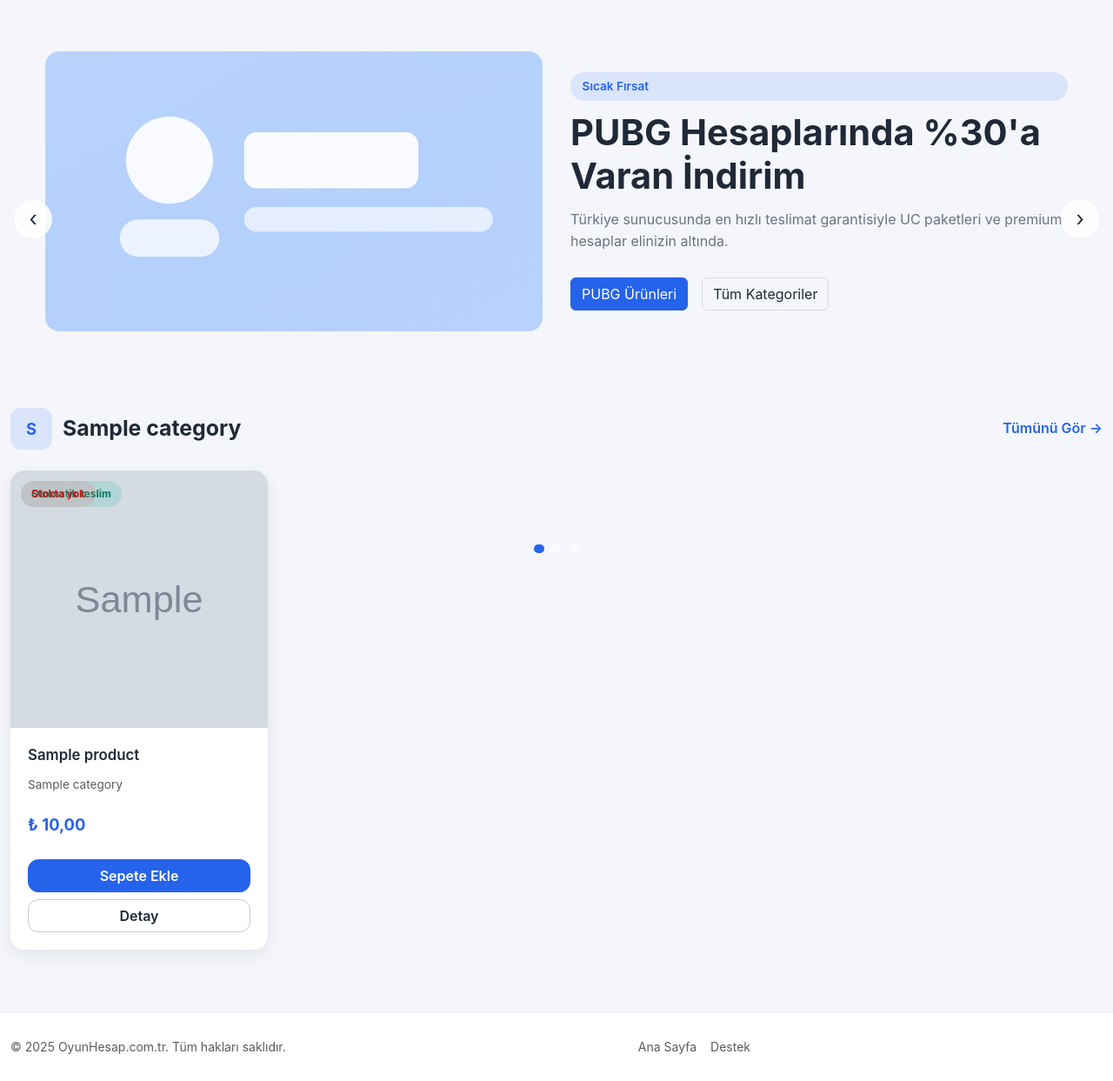
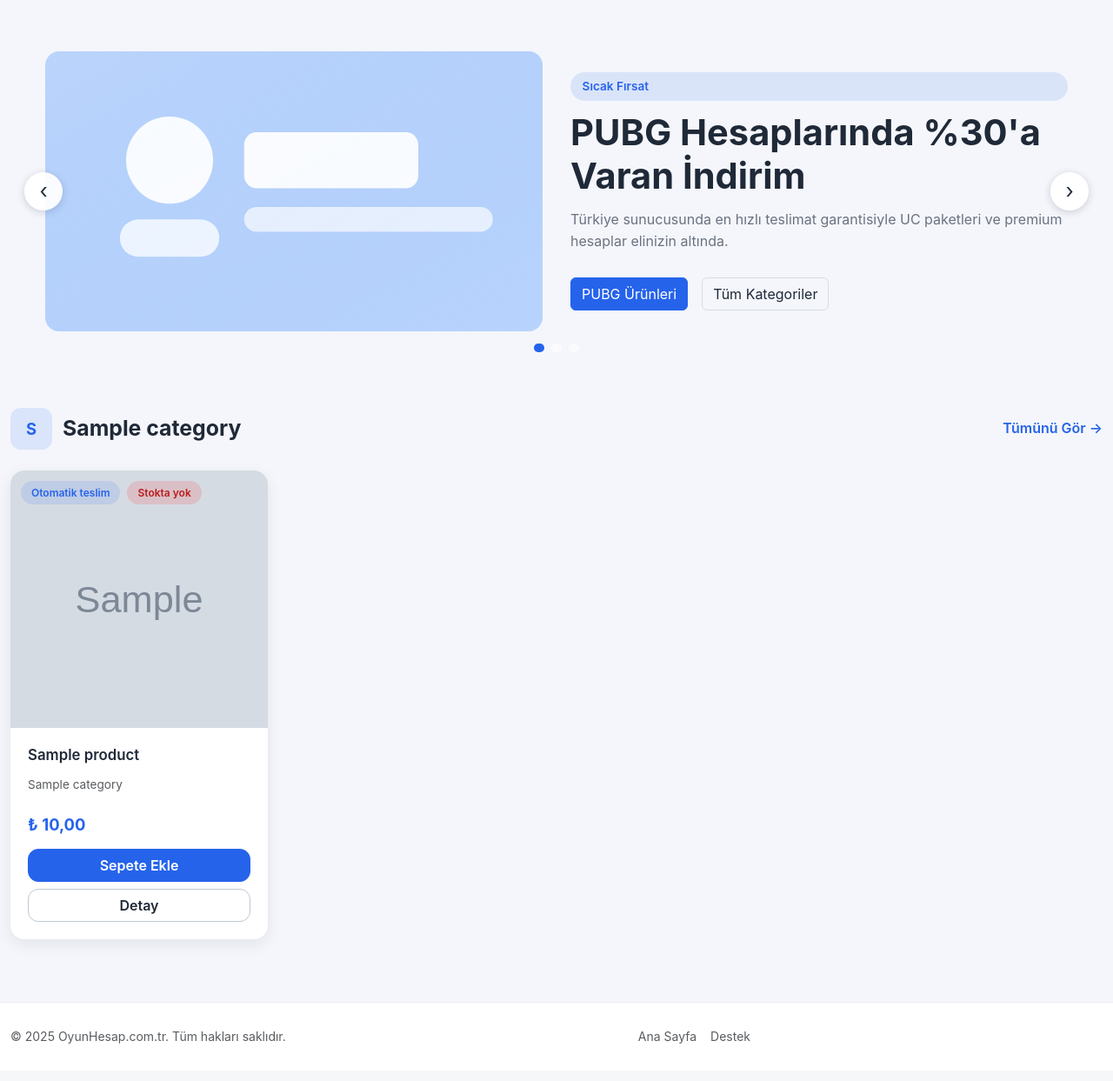
Before and after one commit to elecctroman/resllerscript, a PHP site: page / in a window 1280 px wide. Shown: the part 148-1391 px from the top of the page at 87% size. After the commit the page ends 1348 px from the top, so only its background shows below. Run offline with PHP 8.4, Linux system fonts and the light colour scheme; data comes from the database, SQL or seed files in the repository; tables that the repository leaves empty hold one stand-in row (values such as "Sample post"); grey boxes marked "Sample" are stand-in pictures; data that the repository does not hold is empty; classes that the project's autoload settings leave out are loaded by file name; some libraries are stand-ins or nearby versions.

Commit message:
fix: stabilize hero slider and product badges

```diff
--- a/themes/store/default/assets/css/theme.css
+++ b/themes/store/default/assets/css/theme.css
@@ -403,7 +403,15 @@ img {
     color: var(--color-text);
 }
 
-.
+.hero-section {
+    position: relative;
+    z-index: 1;
+}
+
+.hero-carousel {
+    position: relative;
+    overflow: hidden;
+}
 
 .hero-track {
     display: grid;
@@ -457,6 +465,12 @@ img {
     margin-bottom: 0;
 }
 
+.hero-nav {
+    position: absolute;
+    inset: 0;
+    pointer-events: none;
+}
+
 .hero-nav button {
     position: absolute;
     top: 50%;
@@ -465,9 +479,12 @@ img {
     height: 44px;
     border-radius: 999px;
     border: none;
-    background: rgba(255, 255, 255, 0.85);
+    background: rgba(255, 255, 255, 0.92);
     color: var(--color-text);
     font-size: 1.5rem;
+    box-shadow: 0 2px 10px rgba(15, 23, 42, 0.18);
+    pointer-events: auto;
+    z-index: 9;
 }
 
 .hero-prev { left: 16px; }
@@ -480,6 +497,7 @@ img {
     transform: translateX(-50%);
     display: inline-flex;
     gap: 8px;
+    z-index: 10;
 }
 
 .hero-indicators button {
@@ -578,6 +596,17 @@ img {
     background: var(--color-surface-alt);
 }
 
+.product-card__flags {
+    position: absolute;
+    top: 12px;
+    left: 12px;
+    right: 12px;
+    display: flex;
+    flex-wrap: wrap;
+    gap: 8px;
+    z-index: 2;
+}
+
 .product-card__media img {
     width: 100%;
     height: 100%;
@@ -602,6 +631,22 @@ img {
     flex-direction: column;
     gap: 0.75rem;
     flex: 1;
+}
+
+.product-flag {
+    display: inline-flex;
+    align-items: center;
+    padding: 0.25rem 0.75rem;
+    border-radius: 999px;
+    background: rgba(37, 99, 235, 0.12);
+    color: var(--color-primary);
+    font-size: 0.75rem;
+    font-weight: 600;
+}
+
+.product-flag--danger {
+    background: rgba(239, 68, 68, 0.18);
+    color: #b91c1c;
 }
 
 .product-card__title {
@@ -1088,27 +1133,6 @@ html.menu-open .mobile-menu-panel {
     background: rgba(22, 163, 74, 0.9);
 }
 
-.product-card__badge-row {
-    display: flex;
-    flex-wrap: wrap;
-    gap: 0.5rem;
-}
-
-.product-card__badge--auto {
-    background: rgba(20, 184, 166, 0.18);
-    color: #047857;
-}
-
-.product-card__badge--stock {
-    background: rgba(37, 99, 235, 0.15);
-    color: var(--color-primary);
-}
-
-.product-card__badge--out {
-    background: rgba(248, 113, 113, 0.18);
-    color: #b91c1c;
-}
-
 .product-card__body {
     padding: 1.25rem;
     display: flex;
@@ -1172,6 +1196,34 @@ html.menu-open .mobile-menu-panel {
 .product-card__actions .btn-outline-secondary:focus {
     border-color: var(--color-primary);
     color: var(--color-primary);
+}
+
+.product-description {
+    max-width: 65ch;
+    white-space: normal;
+    word-break: break-word;
+    color: var(--color-text);
+}
+
+.product-description.is-clamped {
+    display: -webkit-box;
+    -webkit-line-clamp: 6;
+    -webkit-box-orient: vertical;
+    overflow: hidden;
+}
+
+.product-description__toggle {
+    margin-top: 0.5rem;
+    padding: 0;
+    border: none;
+    background: none;
+    color: var(--color-primary);
+    font-weight: 600;
+}
+
+.product-description__toggle:hover,
+.product-description__toggle:focus {
+    text-decoration: underline;
 }
 
 @media (max-width: 575px) {
--- a/themes/store/default/assets/js/theme.js
+++ b/themes/store/default/assets/js/theme.js
@@ -632,6 +632,22 @@
         });
     })();
 
+    (function initDescriptionToggle() {
+        document.querySelectorAll('[data-description-toggle]').forEach(function (button) {
+            var targetId = button.getAttribute('data-target');
+            if (!targetId) { return; }
+            var target = document.getElementById(targetId);
+            if (!target) { return; }
+
+            button.addEventListener('click', function () {
+                var isClamped = target.classList.toggle('is-clamped');
+                var expanded = !isClamped;
+                button.setAttribute('aria-expanded', expanded ? 'true' : 'false');
+                button.textContent = expanded ? 'Daha az' : 'Daha fazla';
+            });
+        });
+    })();
+
     function escapeHtml(value) {
         return String(value).replace(/[&<>"]/g, function (char) {
             switch (char) {
--- a/themes/store/default/partials/product-card.php
+++ b/themes/store/default/partials/product-card.php
@@ -35,16 +35,22 @@ if (isset($product['discount_percent']) && $product['discount_percent'] !== '')
 }
 
 $automatic = !empty($product['automatic_delivery']);
-
-$stockLabel = $inStock ? 'Stokta' : 'Stokta yok';
-if ($stockAvailable !== null && $stockAvailable > 0) {
-    $stockLabel = 'Stokta ' . $stockAvailable . ' adet';
-}
+$showFlags = $automatic || !$inStock;
 
 ?>
 <article class="product-card" data-product-card>
     <a class="product-card__media" href="<?= htmlspecialchars($productUrl, ENT_QUOTES, 'UTF-8') ?>">
         <img src="<?= htmlspecialchars($imagePath, ENT_QUOTES, 'UTF-8') ?>" alt="<?= htmlspecialchars($name, ENT_QUOTES, 'UTF-8') ?>" loading="lazy">
+        <?php if ($showFlags): ?>
+            <div class="product-card__flags">
+                <?php if ($automatic): ?>
+                    <span class="product-flag">Otomatik teslim</span>
+                <?php endif; ?>
+                <?php if (!$inStock): ?>
+                    <span class="product-flag product-flag--danger">Stokta yok</span>
+                <?php endif; ?>
+            </div>
+        <?php endif; ?>
         <?php if ($discountBadge !== ''): ?>
             <span class="product-card__badge product-card__badge--discount"><?= htmlspecialchars($discountBadge, ENT_QUOTES, 'UTF-8') ?></span>
         <?php endif; ?>
@@ -57,12 +63,6 @@ if ($stockAvailable !== null && $stockAvailable > 0) {
         <div class="product-card__price-row">
             <span class="product-card__price"><?= htmlspecialchars($price, ENT_QUOTES, 'UTF-8') ?></span>
         </div>
-        <div class="product-card__badge-row">
-            <?php if ($automatic): ?>
-                <span class="product-card__badge product-card__badge--auto">Otomatik teslim</span>
-            <?php endif; ?>
-            <span class="product-card__badge <?= $inStock ? 'product-card__badge--stock' : 'product-card__badge--out' ?>"><?= htmlspecialchars($stockLabel, ENT_QUOTES, 'UTF-8') ?></span>
-        </div>
         <div class="product-card__actions">
             <form method="post" action="<?= htmlspecialchars(store_url('cart/add'), ENT_QUOTES, 'UTF-8') ?>" data-cart-add class="product-card__cart-form">
                 <input type="hidden" name="csrf_token" value="<?= htmlspecialchars($csrfToken, ENT_QUOTES, 'UTF-8') ?>">
```
Also changed, not shown: themes/store/default/views/product.php (+5 -2 lines).
